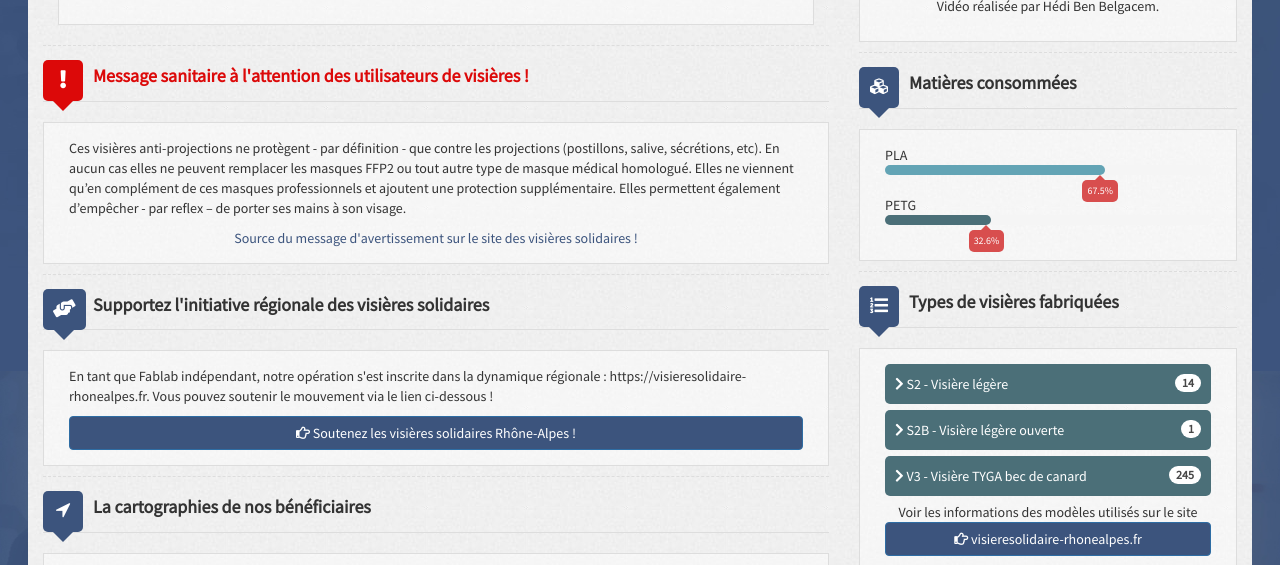
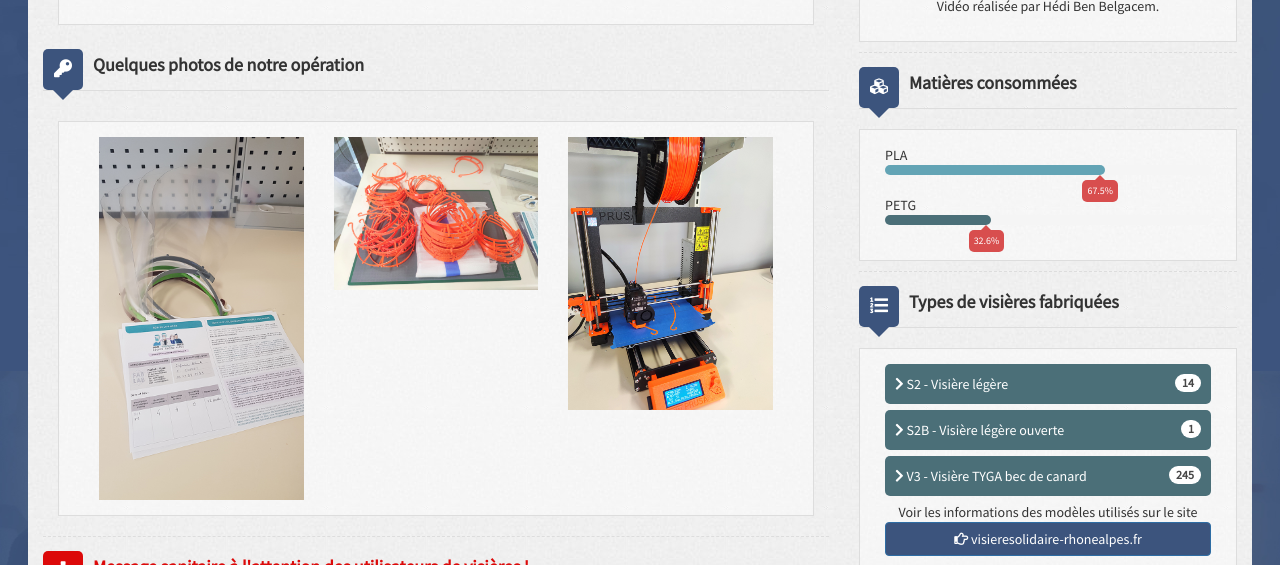
Before and after one commit to Caidezel/visieresylab, a Jekyll site: the page built from index.html, in a window 1280 px wide and 900 px high, scrolled down 322 px, cut to the strip 207-772 px from the top of the window. Built offline with Jekyll 4.4.1, drawn with Linux system fonts in a browser that asks for light colours; nearby versions of some CDN libraries.

Commit message:
Adding photos galleries

```diff
--- a/_includes/content.html
+++ b/_includes/content.html
@@ -6,6 +6,7 @@
 <!-- Left Col -->
         <div class="col-md-8">
 {% include numbers.html %}
+{% include photos.html %}
 {% include warning.html %}
 {% include supportvisieres.html %}
 {% include map.html %}
--- /dev/null
+++ b/_includes/photos.html
@@ -0,0 +1,24 @@
+<!-- Numbers History -->
+            <h3 class="title with-icon"><i class="fas fa-key cat-title"></i>Quelques photos de notre opération</h3>
+            <div class="container-fluid">
+                <div class="row-fluid vertical-align">
+                    <div class="grid-block">
+                        <div class="col-xs-4">
+                        	<a href="/assets/img/visieresphotos_01.jpg" title="Photos des visières fabriquées au Ylab">
+                            <img class="img-responsive" src="/assets/img/visieresphotos_01.jpg" alt="Photos des visières fabriqués au Ylab"></img>
+                        	</a>
+                        </div>
+                        <div class="col-xs-4">
+                        	<a href="/assets/img/visieresphotos_02.jpg" title="Photos des visières fabriquées au Ylab">
+                            <img class="img-responsive" src="/assets/img/visieresphotos_02.jpg" alt="Photos des visières fabriqués au Ylab"></img>
+                        	</a>
+                        </div>
+                        <div class="col-xs-4">
+                        	<a href="/assets/img/visieresphotos_03.jpg" title="Photos des visières fabriquées au Ylab">
+                            <img class="img-responsive" src="/assets/img/visieresphotos_03.jpg" alt="Photos des visières fabriqués au Ylab"></img>
+                        	</a>
+                        </div>
+                    </div>
+                </div>
+            </div>
+<!-- End Numbers History -->
```
Also changed, not shown: assets/img/visieresphotos_01.jpg (added), assets/img/visieresphotos_02.jpg (added), assets/img/visieresphotos_03.jpg (added).
